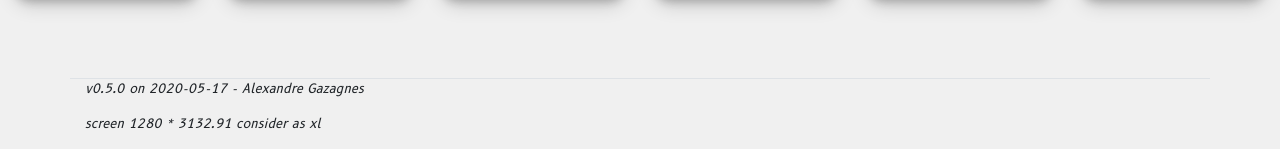
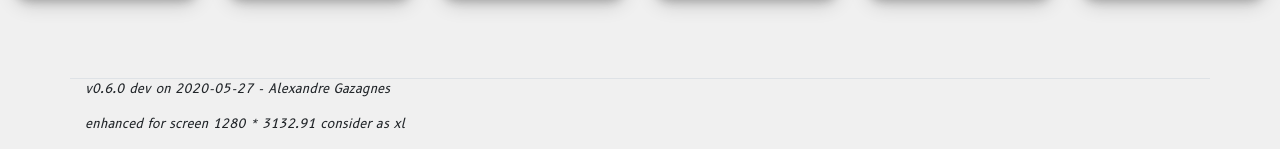
Before and after one commit to AlexandreGazagnes/theDarwinProject, a Flask app: page / in a window 1280 px wide. Shown: the part 2984-3133 px from the top of the page. Run offline with Flask 2, Linux system fonts and the light colour scheme; parts of the project's set-up code (start-up, migrations or seed data) failed here and were passed over; some libraries are stand-ins or nearby versions.

Commit message:
update versioning

```diff
--- a/app/templates/base/footer.html
+++ b/app/templates/base/footer.html
@@ -1,8 +1,8 @@
 {% macro footer() %}
 
 
-<p>v0.5.0 on 2020-05-17 - Alexandre Gazagnes</p>
-<p>screen <span id="footerWidth"></span> * <span id="footerHeight"></span>
+<p>v0.6.0 dev on 2020-05-27 - Alexandre Gazagnes</p>
+<p>enhanced for screen <span id="footerWidth"></span> * <span id="footerHeight"></span>
     consider as <span id="footerMedia"></span></p>
 
 
--- a/docker-compose.yml
+++ b/docker-compose.yml
@@ -10,7 +10,7 @@ services:
             # args:
             #     dummy: "dummy"
         # restart always
-        image: web:v0.5.0
+        image: web:v0.6.0
         container_name: web_cont
         volumes:
             - .:/app
--- a/todo.txt
+++ b/todo.txt
@@ -4,7 +4,7 @@ precompile js
 navbar
 footer
 
-noonproject buy icons
+noonproject change copyright img
 press long run
 pause
 reload
@@ -13,6 +13,4 @@ all pasding in rem
 text lorem
 kill before reproduce
 social system
-text red when change
 reshape init
-play pause reload stop icons
```
Also changed, not shown: README.md.
